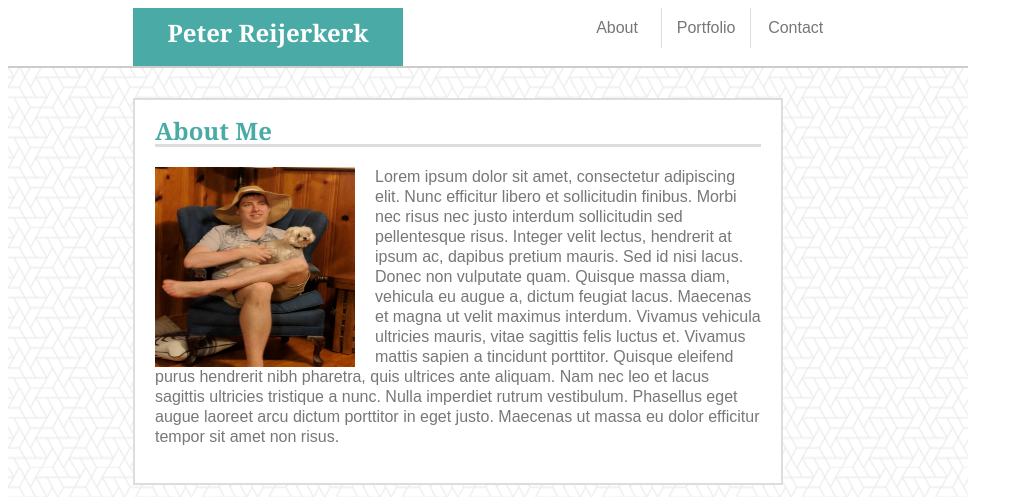
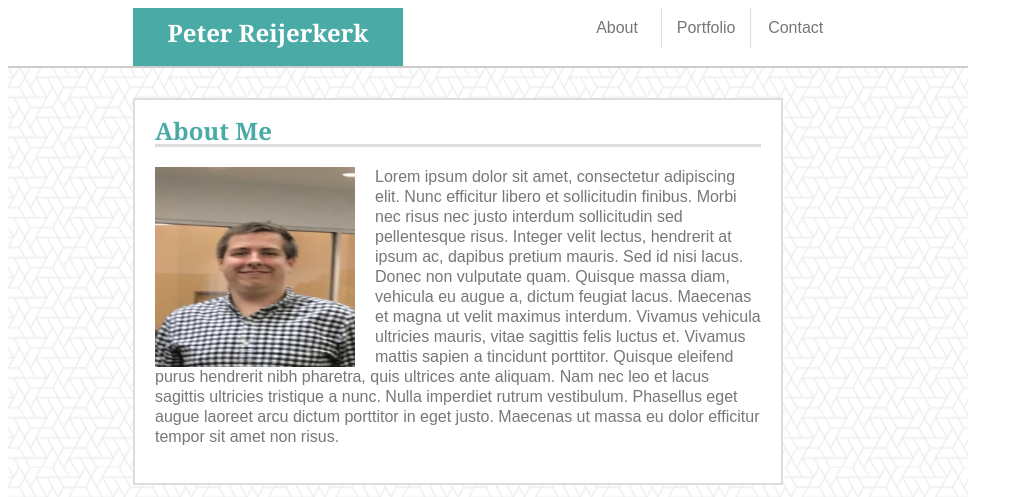
Before and after one commit to PReijerkerk/Basic-Portfolio, a plain HTML site: page index.html in a window 1280 px wide. Shown: the top 497 px of the page, without its empty margins (0-1023 px from the left). Drawn offline with Linux system fonts and the light colour scheme.

Commit message:
Changed the pathing for the bio-image to the new image

```diff
--- a/index.html
+++ b/index.html
@@ -26,7 +26,7 @@
         <section id="main-bio">
             <h2>About Me</h2>
             <!---remember to remove this image before submitting to BCS-->
-            <img id="bio-image" src="assets/images/Placeholder image.jpg" alt="Peter Reijerkerk">
+            <img id="bio-image" src="assets/images/biopicture.jpg" alt="Peter Reijerkerk">
             <p>
                 Lorem ipsum dolor sit amet, consectetur adipiscing elit. Nunc efficitur libero et sollicitudin finibus. Morbi nec risus nec justo interdum sollicitudin sed pellentesque risus. Integer velit lectus, hendrerit at ipsum ac, dapibus pretium mauris. Sed id nisi lacus. Donec non vulputate quam. Quisque massa diam, vehicula eu augue a, dictum feugiat lacus. Maecenas et magna ut velit maximus interdum. Vivamus vehicula ultricies mauris, vitae sagittis felis luctus et. Vivamus mattis sapien a tincidunt porttitor. Quisque eleifend purus hendrerit nibh pharetra, quis ultrices ante aliquam. Nam nec leo et lacus sagittis ultricies tristique a nunc. Nulla imperdiet rutrum vestibulum. Phasellus eget augue laoreet arcu dictum porttitor in eget justo. Maecenas ut massa eu dolor efficitur tempor sit amet non risus.
             </p>
```
